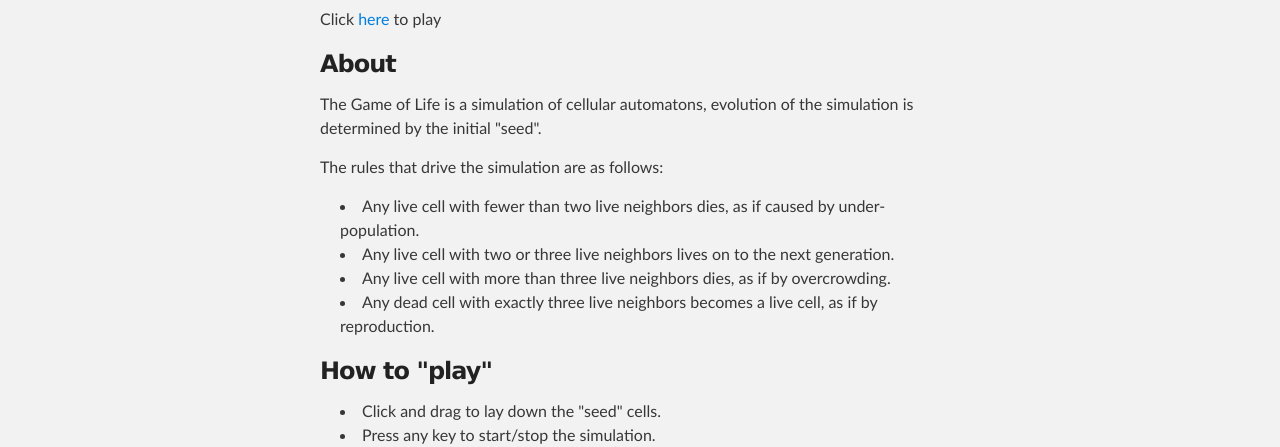
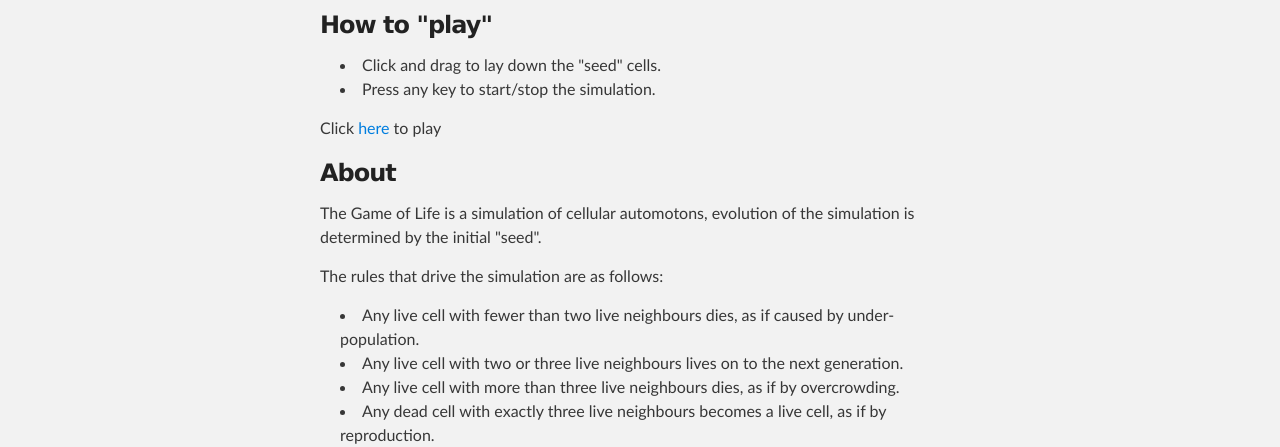
Before and after one commit to eonarheim/GameOfLife, a plain HTML site: page index.html in a window 1280 px wide. Shown: the part 353-800 px from the top of the page. Drawn offline with Linux system fonts and the light colour scheme.

```diff
--- a/index.html
+++ b/index.html
@@ -34,26 +34,26 @@
         <h1>
 <a name="conways-game-of-life" class="anchor" href="#conways-game-of-life"><span class="octicon octicon-link"></span></a>Conway's Game of Life</h1>
 
-<p>Click <a href="http://eonarheim.github.io/GameOfLife/app/index.html">here</a> to play</p>
-
 <h3>
-<a name="about" class="anchor" href="#about"><span class="octicon octicon-link"></span></a>About</h3>
-
-<p>The Game of Life is a simulation of cellular automatons, evolution of the simulation is determined by the initial "seed".</p>
-
-<p>The rules that drive the simulation are as follows:</p>
-
-<ul>
-<li>Any live cell with fewer than two live neighbors dies, as if caused by under-population.</li>
-<li>Any live cell with two or three live neighbors lives on to the next generation.</li>
-<li>Any live cell with more than three live neighbors dies, as if by overcrowding.</li>
-<li>Any dead cell with exactly three live neighbors becomes a live cell, as if by reproduction.</li>
-</ul><h3>
 <a name="how-to-play" class="anchor" href="#how-to-play"><span class="octicon octicon-link"></span></a>How to "play"</h3>
 
 <ul>
 <li>Click and drag to lay down the "seed" cells. </li>
 <li>Press any key to start/stop the simulation.</li>
+</ul><p>Click <a href="http://eonarheim.github.io/GameOfLife/app/index.html">here</a> to play</p>
+
+<h3>
+<a name="about" class="anchor" href="#about"><span class="octicon octicon-link"></span></a>About</h3>
+
+<p>The Game of Life is a simulation of cellular automotons, evolution of the simulation is determined by the initial "seed".</p>
+
+<p>The rules that drive the simulation are as follows:</p>
+
+<ul>
+<li>Any live cell with fewer than two live neighbours dies, as if caused by under-population.</li>
+<li>Any live cell with two or three live neighbours lives on to the next generation.</li>
+<li>Any live cell with more than three live neighbours dies, as if by overcrowding.</li>
+<li>Any dead cell with exactly three live neighbours becomes a live cell, as if by reproduction.</li>
 </ul>
       </section>
     </div>
--- a/params.json
+++ b/params.json
@@ -1 +1 @@
-{"name":"Game Of Life","tagline":"A JavaScript and HTML5 Canvas implementation of Conway's Game of Life","body":"# Conway's Game of Life\r\nClick [here](http://eonarheim.github.io/GameOfLife/app/index.html) to play\r\n\r\n### About\r\nThe Game of Life is a simulation of cellular automatons, evolution of the simulation is determined by the initial \"seed\".\r\n\r\nThe rules that drive the simulation are as follows:\r\n * Any live cell with fewer than two live neighbors dies, as if caused by under-population.\r\n * Any live cell with two or three live neighbors lives on to the next generation.\r\n * Any live cell with more than three live neighbors dies, as if by overcrowding.\r\n * Any dead cell with exactly three live neighbors becomes a live cell, as if by reproduction.\r\n\r\n\r\n### How to \"play\"\r\n * Click and drag to lay down the \"seed\" cells. \r\n * Press any key to start/stop the simulation.\r\n","google":"","note":"Don't delete this file! It's used internally to help with page regeneration."}
+{"name":"Game Of Life","tagline":"A JavaScript and HTML5 Canvas implementation of Conway's Game of Life","body":"# Conway's Game of Life\r\n\r\n### How to \"play\"\r\n * Click and drag to lay down the \"seed\" cells. \r\n * Press any key to start/stop the simulation.\r\n\r\n\r\nClick [here](http://eonarheim.github.io/GameOfLife/app/index.html) to play\r\n\r\n### About\r\nThe Game of Life is a simulation of cellular automotons, evolution of the simulation is determined by the initial \"seed\".\r\n\r\nThe rules that drive the simulation are as follows:\r\n * Any live cell with fewer than two live neighbours dies, as if caused by under-population.\r\n * Any live cell with two or three live neighbours lives on to the next generation.\r\n * Any live cell with more than three live neighbours dies, as if by overcrowding.\r\n * Any dead cell with exactly three live neighbours becomes a live cell, as if by reproduction.\r\n\r\n\r\n\r\n","google":"","note":"Don't delete this file! It's used internally to help with page regeneration."}
```
